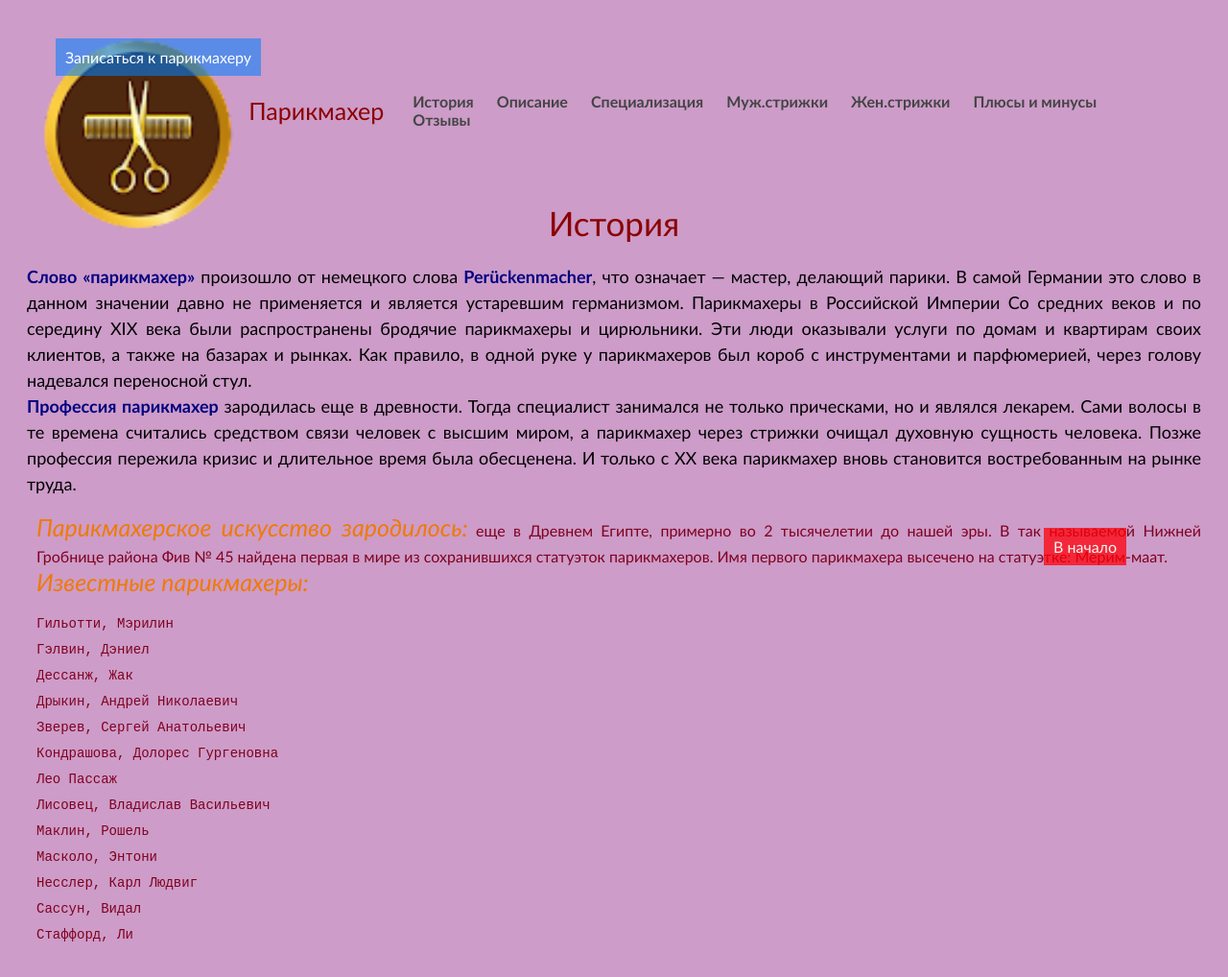
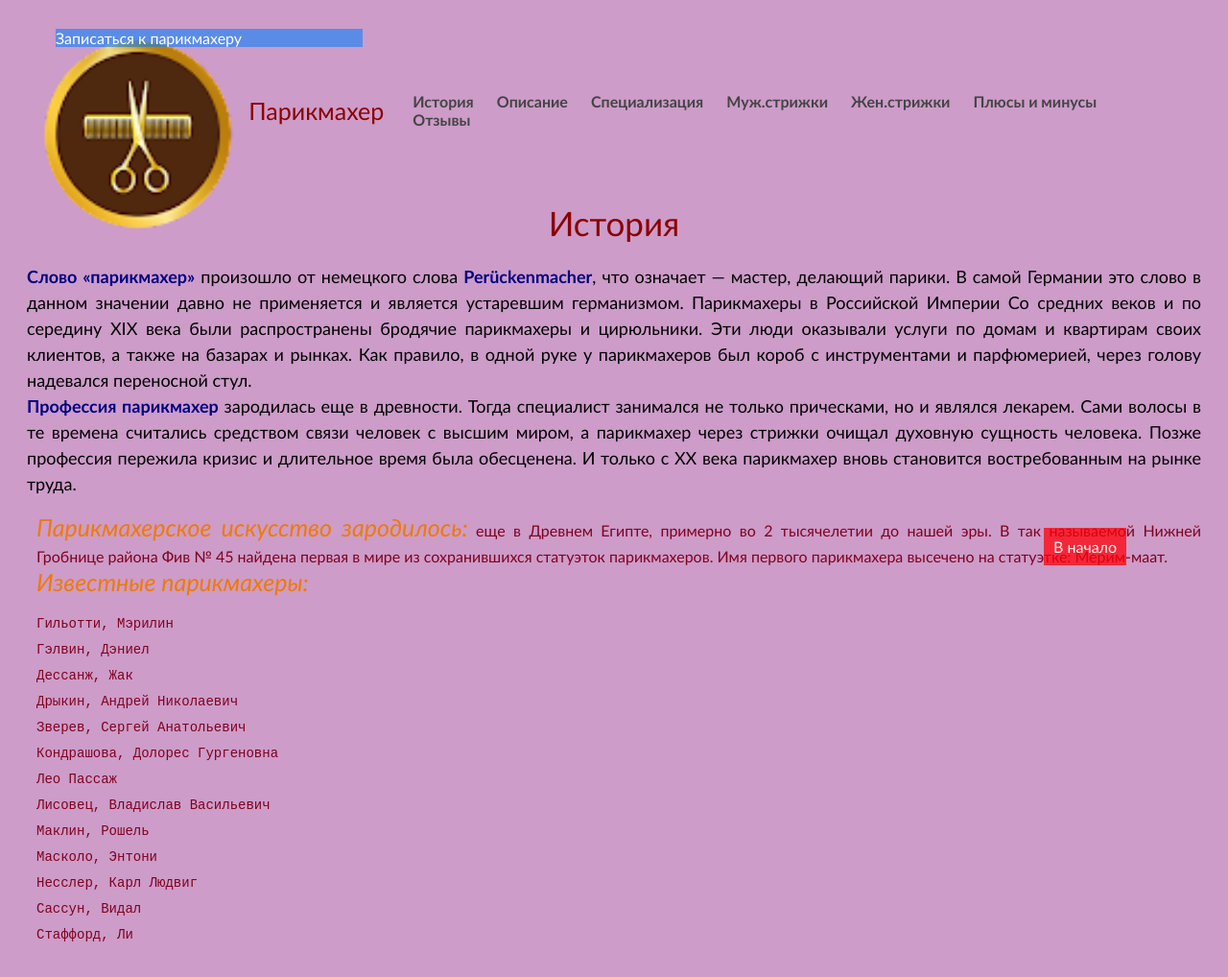
Before and after one commit to BareonZahar/Exam-2.1, a plain HTML site: page index.html in a window 1280 px wide. Shown: the top 1018 px of the page at 96% size. Drawn offline with Linux system fonts and the light colour scheme.

Commit message:
Update exm.css

```diff
--- a/exm.css
+++ b/exm.css
@@ -49,10 +49,10 @@ li{
 }
 .fix{
     position: fixed;
-    top: 40px;
+    top: 30px;
     color: white;
     background-color: rgba(0, 128, 255, 0.56);
-    padding: 10px 10px;
+    width: 25%;
 }
 .fit{
      position: fixed;
```
